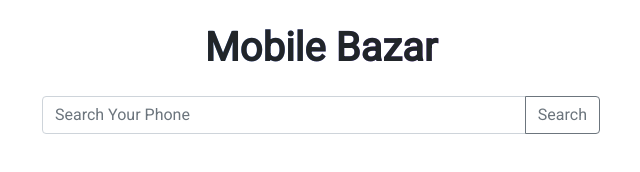
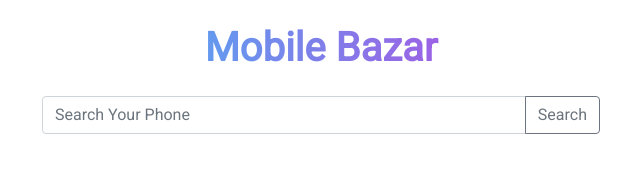
Before and after one commit to Sajalhowlader/phone-hunter, a plain HTML site: page index.html in a window 1280 px wide. Shown: the whole page, without its empty margins (319-959 px from the left). Drawn offline with nearby package versions, Linux system fonts and the light colour scheme.

Commit message:
add regradient color

```diff
--- a/css/style.css
+++ b/css/style.css
@@ -15,6 +15,7 @@ body{
 .header-title {
     background: linear-gradient(to right, #00fdff 0%, #ff00d4 100%);
     background-clip: text;
+    -webkit-text-fill-color: transparent;
 }
 
 .card-item{
```
